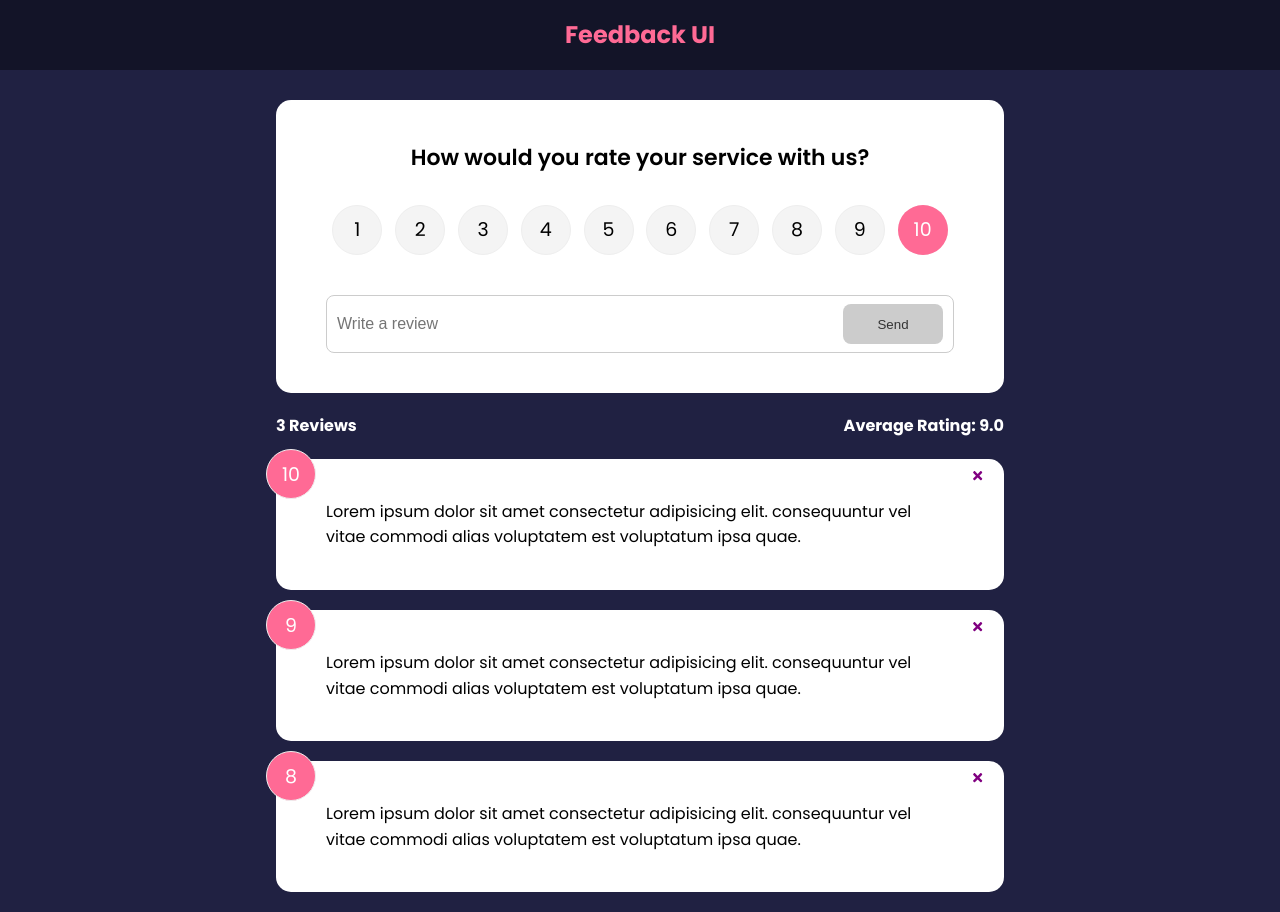
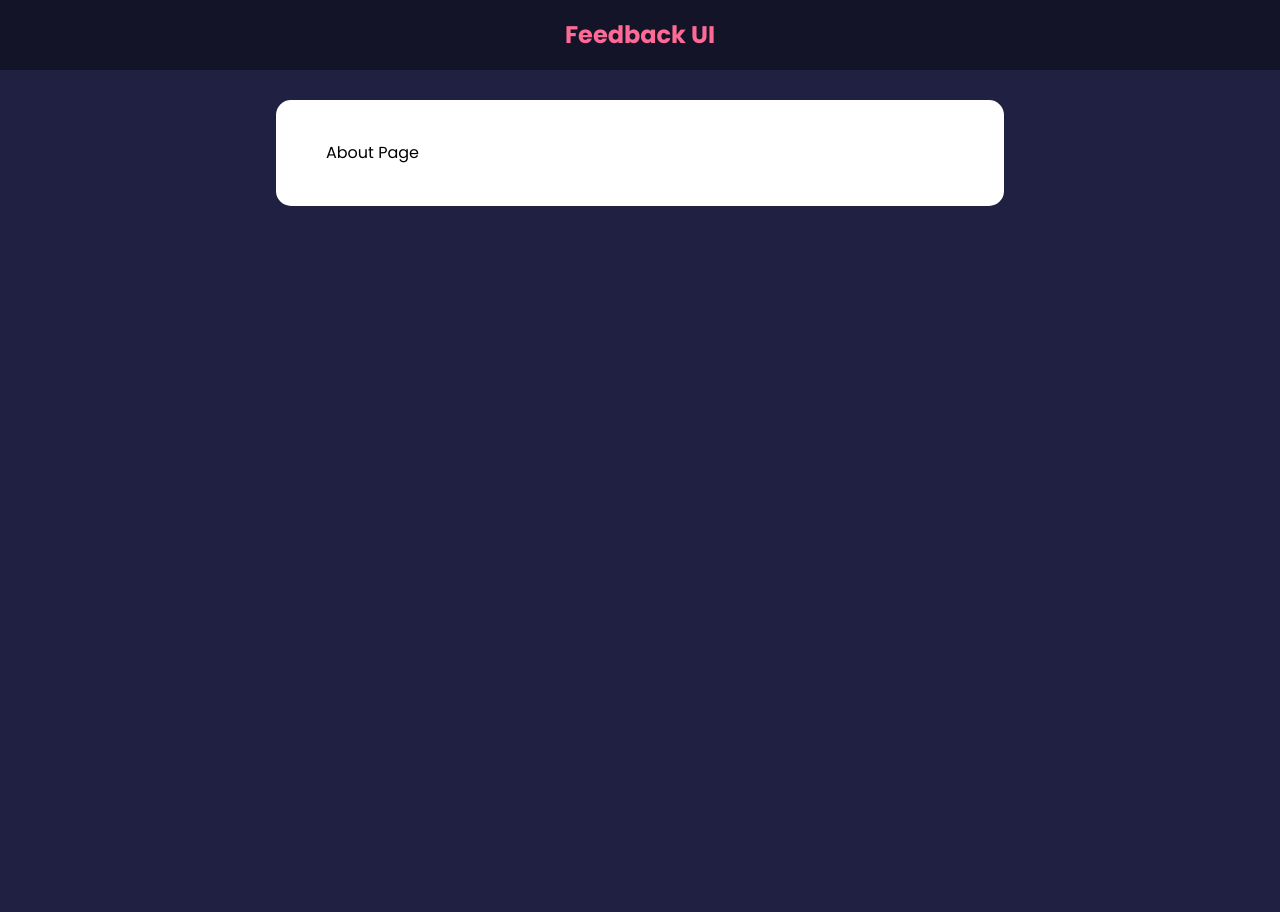
Before and after one commit to shurui91/feedback-app, a React (Create React App) app: page /about in a window 1280 px wide. After the commit the page ends 800 px from the top, so only its background shows below. Built offline with nearby package versions, Linux system fonts and the light colour scheme.

Commit message:
react router part updated, lecture 26

```diff
--- a/src/App.js
+++ b/src/App.js
@@ -1,4 +1,5 @@
 import { v4 as uuidv4 } from 'uuid';
+import { BrowserRouter as Router, Route, Routes } from 'react-router-dom';
 import './App.css';
 import { useState } from 'react';
 import Header from './components/Header';
@@ -6,6 +7,7 @@
 import FeedbackStats from './components/FeedbackStats';
 import FeedbackForm from './components/FeedbackForm';
 import FeedbackData from './data/FeedbackData';
+import AboutPage from './pages/AboutPage';
 
 function App() {
 	const [feedback, setFeedback] = useState(FeedbackData);
@@ -22,17 +24,25 @@
 	};
 
 	return (
-		<>
+		<Router>
 			<Header />
 			<div className='container'>
+				<Routes>
+					<Route exact path='/' element={
+						<>
 							<FeedbackForm handleAdd={addFeedback} />
 							<FeedbackStats feedback={feedback} />
 							<FeedbackList
 								feedback={feedback}
 								handleDelete={deleteFeedback}
 							/>
+						</>
+					}>
+					</Route>
+					<Route path='/about' element={<AboutPage />} />
+				</Routes>
 			</div>
-		</>
+		</Router>
 	);
 }
 
--- /dev/null
+++ b/src/pages/AboutPage.jsx
@@ -0,0 +1,7 @@
+import Card from '../components/shared/Card';
+
+function AboutPage() {
+	return <Card>About Page</Card>;
+}
+
+export default AboutPage;
```
Lines whose indentation alone changed are shown as unchanged.
